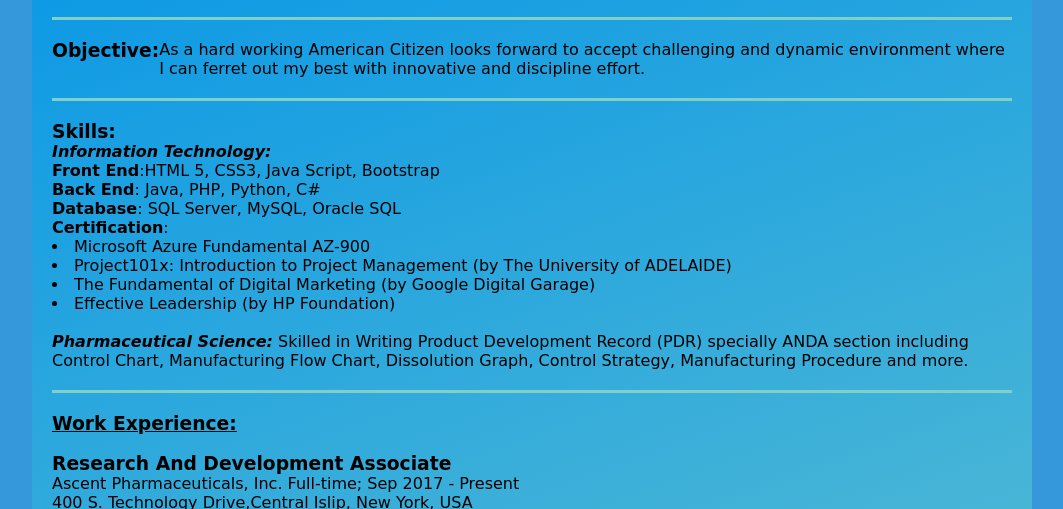
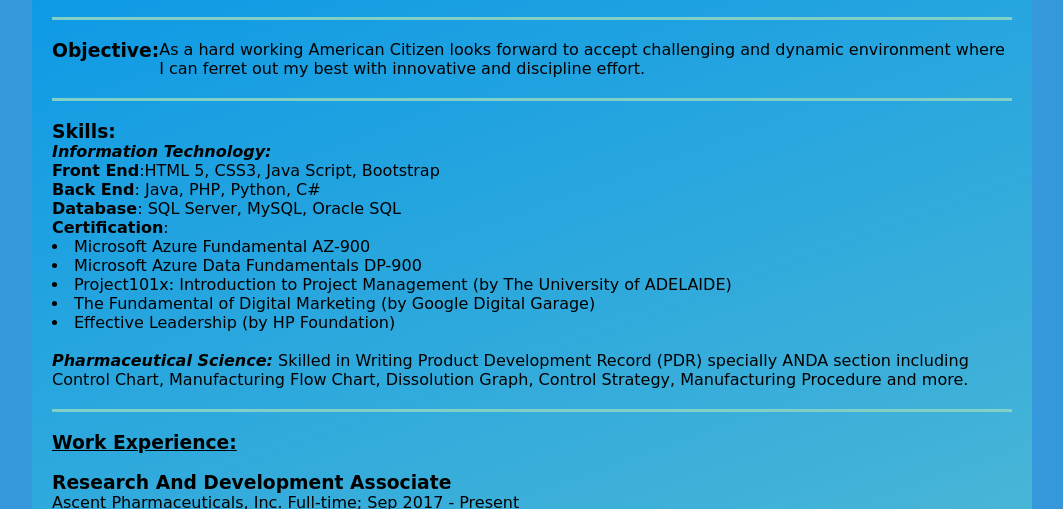
Before and after one commit to mzaman17/CV, a plain HTML site: page index.html in a window 1280 px wide. Shown: the part 221-730 px from the top of the page, without its empty margins (108-1171 px from the left). Drawn offline with Linux system fonts and the light colour scheme.

Commit message:
Update index.html

```diff
--- a/index.html
+++ b/index.html
@@ -63,6 +63,7 @@ discipline effort.
    <br>
 
    <b>Certification</b>: <li>Microsoft Azure Fundamental AZ-900</li>
+                         <li>Microsoft Azure Data Fundamentals DP-900</li>
                  <li>Project101x: Introduction to Project
                   Management (by The University of ADELAIDE)</li>
                   <li>The Fundamental of Digital Marketing
```
